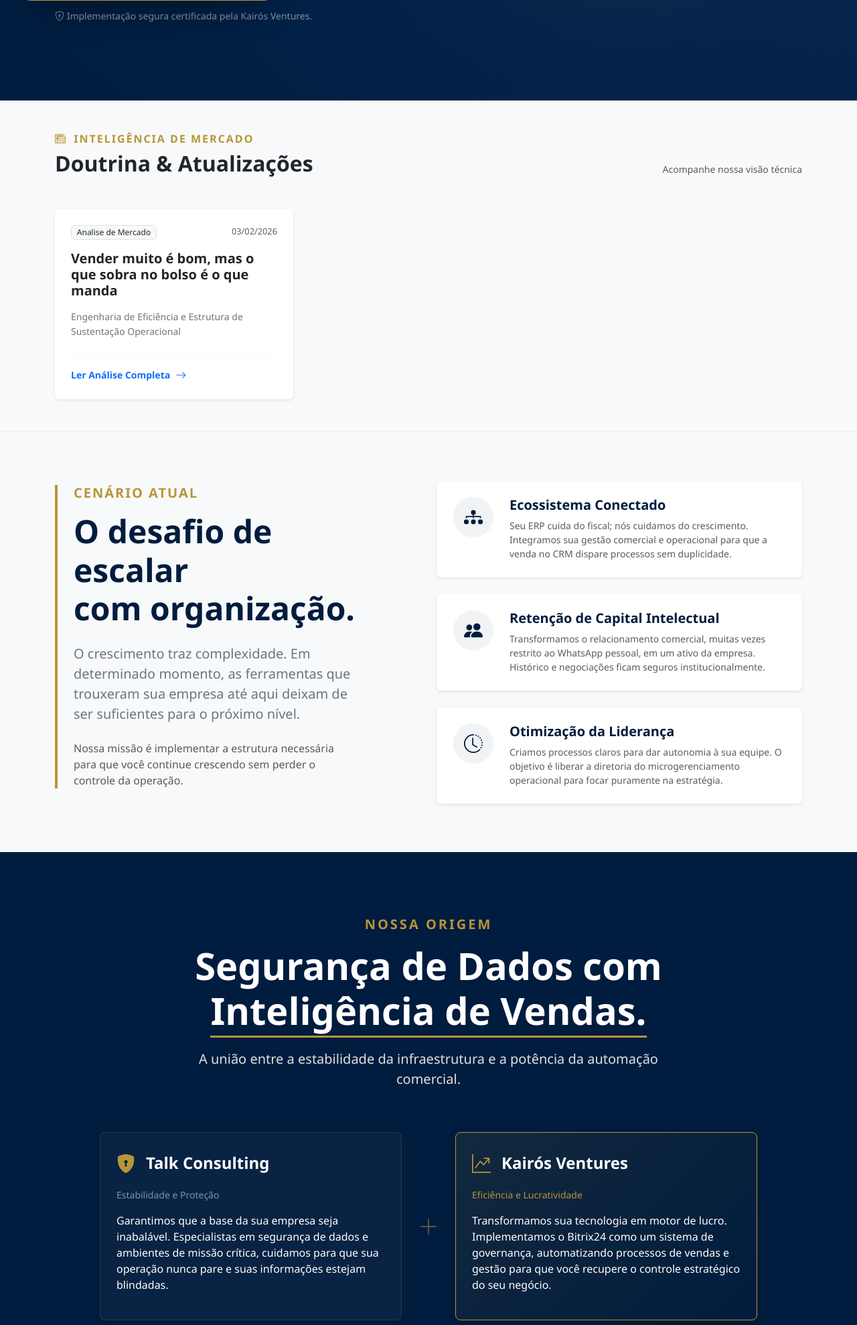
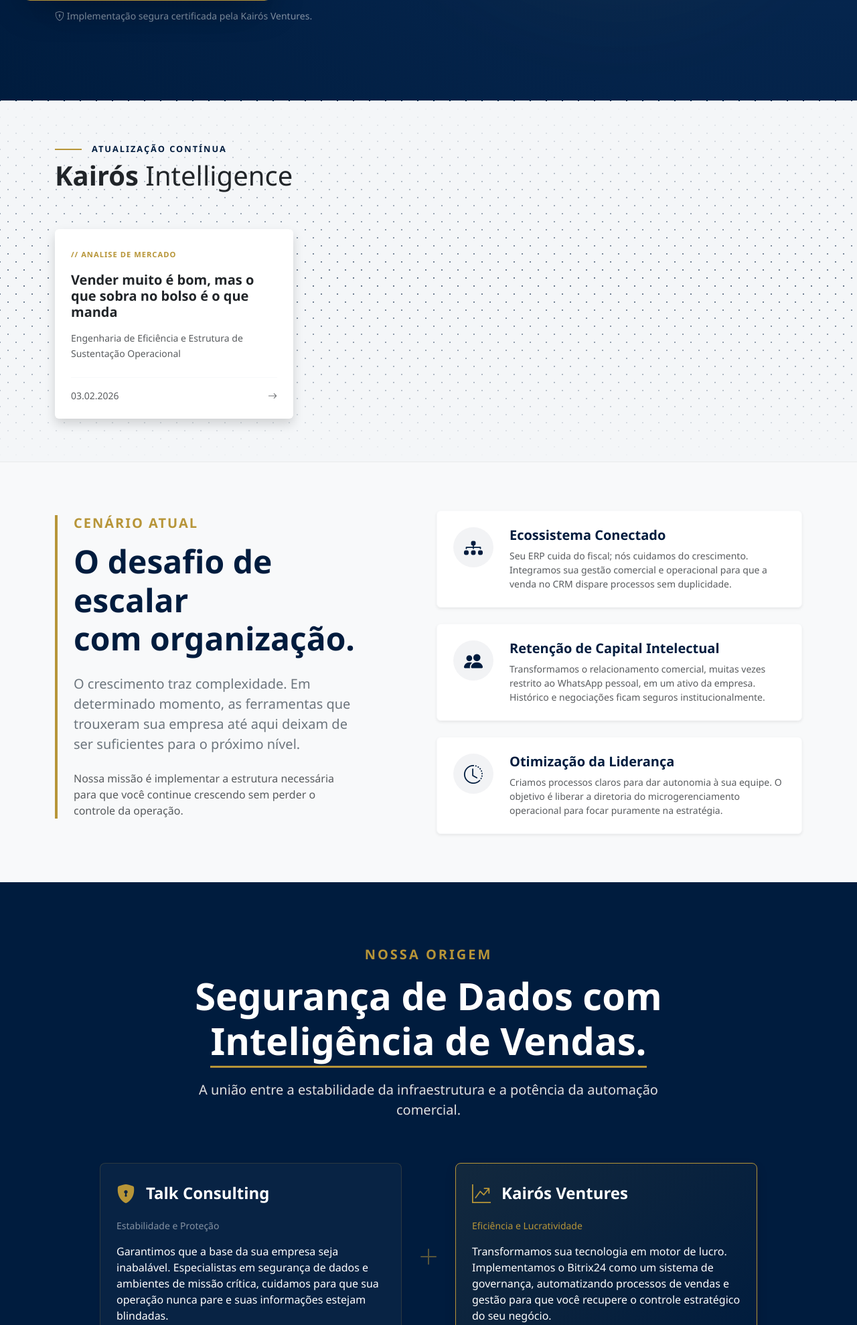
Before and after one commit to leonolivieri/Kairos, a PHP site: page / in a window 1280 px wide. Shown: the part 769-2747 px from the top of the page at 67% size. Run offline with PHP 8.4, Linux system fonts and the light colour scheme; data comes from the database, SQL or seed files in the repository; data that the repository does not hold is empty.

Commit message:
feat(ui): implementacao da vitrine insights, textura dot pattern e correcoes css

```diff
--- a/index.php
+++ b/index.php
@@ -127,34 +127,43 @@
         </header>
 
         <?php if (!empty($lista_insights)): ?>
-            <section class="py-5 position-relative" id="insights" style="background-color: #f8f9fa; border-bottom: 1px solid rgba(0,0,0,0.05);">
-                <div class="container position-relative z-1">
 
-                    <div class="d-flex justify-content-between align-items-end mb-5">
-                        <div>
-                            <h6 class="text-uppercase fw-bold mb-2" style="color: #B79538; letter-spacing: 2px;">
-                                <i class="bi bi-newspaper me-1"></i> Inteligência de Mercado
-                            </h6>
-                            <h2 class="fw-bold mb-0 text-dark">Doutrina & Atualizações</h2>
+            <section class="py-5 position-relative tech-pattern-bg" id="insights">
+
+                <div class="tech-overlay"></div>
+
+                <div class="container position-relative z-1 py-3">
+
+                    <div class="row align-items-center mb-5">
+                        <div class="col-lg-8">
+                            <div class="d-flex align-items-center mb-2">
+                                <span style="height: 2px; width: 40px; background: #B79538; display: inline-block; margin-right: 15px;"></span>
+                                <h6 class="fw-bold text-uppercase mb-0" style="color: #001C3E; letter-spacing: 2px; font-size: 0.8rem;">
+                                    Atualização Contínua
+                                </h6>
+                            </div>
+                            <h2 class="fw-bold text-dark display-6">
+                                Kairós <span style="font-weight: 300;">Intelligence</span>
+                            </h2>
                         </div>
-                        <div class="d-none d-md-block">
-                            <span class="text-muted small">Acompanhe nossa visão técnica</span>
+                        <div class="col-lg-4 text-lg-end d-none">
+                            <a href="#" class="btn btn-outline-dark rounded-0 px-4 py-2" style="font-size: 0.8rem; letter-spacing: 1px; text-transform: uppercase;">
+                            Ver Acervo Completo
+                            </a>
                         </div>
                     </div>
 
                     <div class="row g-4">
                         <?php foreach ($lista_insights as $post): ?>
                         <div class="col-lg-4 col-md-6">
-                            <div class="card h-100 border-0 shadow-sm hover-card-effect" style="transition: transform 0.3s ease;">
+
+                            <div class="card h-100 border-0 shadow hover-lift-effect">
                                 <div class="card-body p-4 d-flex flex-column">
 
-                                    <div class="mb-3 d-flex justify-content-between align-items-start">
-                                        <span class="badge bg-light text-dark border fw-normal">
-                                            <?php echo $post['categoria']; ?>
+                                    <div class="mb-3">
+                                        <span class="text-tech-label">
+                                            // <?php echo $post['categoria']; ?>
                                         </span>
-                                        <small class="text-muted" style="font-size: 0.8rem;">
-                                            <?php echo date('d/m/Y', strtotime($post['data_publicacao'])); ?>
-                                        </small>
                                     </div>
 
                                     <h5 class="card-title fw-bold mb-3">
@@ -163,13 +172,13 @@
                                         </a>
                                     </h5>
 
-                                    <p class="card-text text-secondary small mb-4 flex-grow-1" style="line-height: 1.6;">
+                                    <p class="card-text text-muted small mb-4 flex-grow-1" style="line-height: 1.6;">
                                         <?php echo $post['titulo_tecnico']; ?>
                                     </p>
 
-                                    <div class="d-flex align-items-center text-primary mt-auto pt-3 border-top border-light">
-                                        <span class="small fw-bold">Ler Análise Completa</span>
-                                        <i class="bi bi-arrow-right ms-2"></i>
+                                    <div class="mt-auto pt-3 border-top border-light d-flex justify-content-between align-items-center text-muted small">
+                                        <span><?php echo date('d.m.Y', strtotime($post['data_publicacao'])); ?></span>
+                                        <i class="bi bi-arrow-right"></i>
                                     </div>
 
                                 </div>
--- a/style.css
+++ b/style.css
@@ -266,7 +266,7 @@ body {
 .diferenciais-spotlight {
     position: absolute;
     top: 0;
-    start: 0;
+    left: 0;
     width: 600px;
     height: 600px;
     background: radial-gradient(circle, rgba(183,149,56,0.15) 0%, rgba(0,28,62,0) 70%);
@@ -350,3 +350,55 @@ body {
         white-space: nowrap; /* Tenta manter a cidade na mesma linha */
     }
 }
+
+/* ==========================================================================
+   SEÇÃO: KAIRÓS INSIGHTS (Tech Pattern & Cards)
+   Descrição: Textura de engenharia e efeitos de elevação para vitrine
+   ========================================================================== */
+
+/* 1. O Fundo Técnico (Dot Matrix) */
+.tech-pattern-bg {
+    background-color: #f4f6f8; /* Base Cinza Gelo */
+    /* Desenha os pontos matematicamente usando gradiente */
+    background-image: radial-gradient(#001C3E 0.8px, transparent 0.8px),
+                      radial-gradient(#001C3E 0.8px, #f4f6f8 0.8px);
+    background-size: 24px 24px; /* Distância entre pontos */
+    background-position: 0 0, 12px 12px; /* Intercalação */
+    position: relative;
+    border-top: 1px solid rgba(0,0,0,0.05);
+    border-bottom: 1px solid rgba(0,0,0,0.05);
+}
+
+/* 2. A Máscara de Suavização (Overlay) */
+.tech-overlay {
+    /* Cria um degradê que faz os pontos "sumirem" no topo e no chão */
+    background: linear-gradient(180deg,
+                rgba(244,246,248,1) 0%,
+                rgba(244,246,248,0.4) 50%,
+                rgba(244,246,248,1) 100%);
+    position: absolute;
+    top: 0; left: 0; right: 0; bottom: 0;
+    pointer-events: none; /* Permite clicar através dele */
+    z-index: 0;
+}
+
+/* 3. Efeito de Elevação (Hover Lift) */
+.hover-lift-effect {
+    transition: transform 0.3s cubic-bezier(0.25, 0.8, 0.25, 1), box-shadow 0.3s ease;
+    background-color: #ffffff;
+}
+
+.hover-lift-effect:hover {
+    transform: translateY(-8px); /* Sobe 8 pixels */
+    box-shadow: 0 1rem 3rem rgba(0,0,0,0.12) !important; /* Sombra difusa */
+    border-bottom: 3px solid #B79538 !important; /* Detalhe dourado ao passar o mouse */
+}
+
+/* 4. Tipografia Técnica */
+.text-tech-label {
+    font-size: 0.7rem;
+    letter-spacing: 1px;
+    color: #B79538;
+    font-weight: 700;
+    text-transform: uppercase;
+}
```
